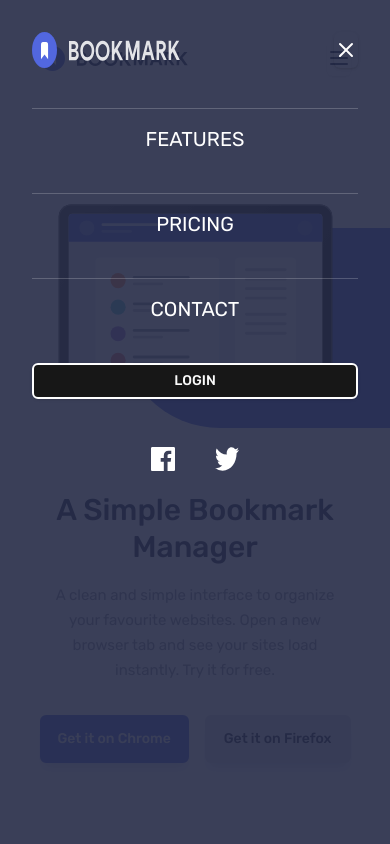
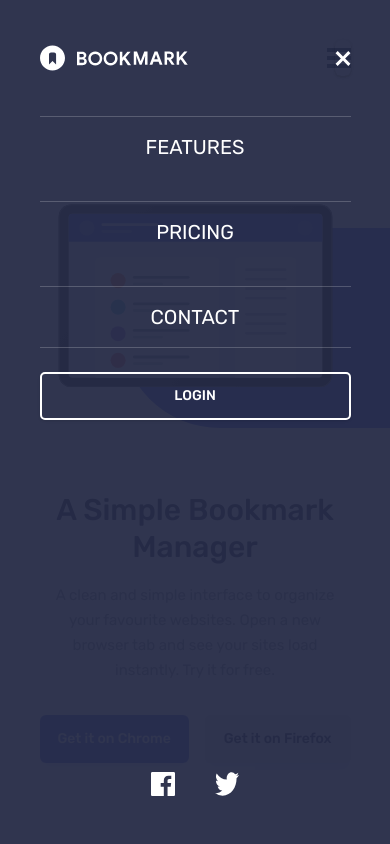
Before and after one commit to robcrock/bookmark-landing-page, a Next.js app: page / in a window 390 px wide. Both pictures are taken after a click on the button 338 px from the left and 58 px from the top of the page. Shown: the top 844 px of the page. Built offline with nearby package versions, Linux system fonts and the light colour scheme.

Commit message:
Mobile and Desktop builds done.

```diff
--- a/src/app/page.tsx
+++ b/src/app/page.tsx
@@ -21,7 +21,6 @@ import {
   CardFooter,
 } from "@/components/ui/card";
 import { useState } from "react";
-import { Menu, X } from "lucide-react";
 
 const commonTabsTriggerClasses =
   "text-very-dark-blue hover:text-soft-red data-[state=active]:border-soft-red after:bg-soft-red relative w-full rounded-none border-b border-[#495DCF] border-opacity-20 bg-transparent px-8 pb-[13px] font-normal text-opacity-75 after:absolute after:bottom-0 after:left-0 after:h-1 after:w-full after:scale-x-0 after:transition-transform focus-visible:ring-0 focus-visible:ring-offset-0 data-[state=active]:pb-[13px] data-[state=active]:shadow-none data-[state=active]:after:scale-x-100";
@@ -130,10 +129,15 @@ export default function Home() {
           </nav>
           <div className="flex flex-1 justify-end md:hidden">
             <Button
-              className="bg-transparent p-0 hover:bg-transparent"
+              className="bg-transparent p-0 shadow-none hover:bg-transparent"
               onClick={() => setMobileMenuOpen(!mobileMenuOpen)}
             >
-              <Menu className="h-6 w-6 text-very-dark-blue" />
+              <Image
+                src="/images/icon-hamburger.svg"
+                alt="Menu"
+                width={24}
+                height={18}
+              />
             </Button>
           </div>
           <div className="hidden md:flex md:flex-1 md:justify-end">
@@ -145,10 +149,11 @@ export default function Home() {
 
         {/* Mobile Menu */}
         {mobileMenuOpen && (
-          <div className="fixed inset-0 z-50 bg-very-dark-blue bg-opacity-90 p-8">
+          <div className="fixed inset-0 z-50 flex h-full w-full flex-col justify-between bg-very-dark-blue/95 pb-12 pt-10">
+            <div className="container mx-auto">
               <div className="flex justify-between">
                 <Image
-                src="/images/logo-bookmark-dark.svg"
+                  src="/images/logo-bookmark-menu.svg"
                   alt="Bookmark logo"
                   width={148}
                   height={25}
@@ -157,10 +162,15 @@ export default function Home() {
                   className="bg-transparent p-0 hover:bg-transparent"
                   onClick={() => setMobileMenuOpen(false)}
                 >
-                <X className="h-6 w-6 text-white" />
+                  <Image
+                    src="/images/icon-close.svg"
+                    alt="Close menu"
+                    width={16}
+                    height={15}
+                  />
                 </Button>
               </div>
-            <nav className="mt-10 flex flex-col items-center space-y-6 text-center text-xl text-white">
+              <nav className="mt-10 flex flex-col items-center space-y-6 border-b border-b-white/20 text-center text-xl text-white">
                 <Link
                   href="#features"
                   className="w-full border-t border-white/20 py-4"
@@ -179,11 +189,12 @@ export default function Home() {
                 >
                   CONTACT
                 </Link>
-              <Button className="mt-6 w-full border-2 border-white py-2">
+              </nav>
+              <Button className="mt-6 h-12 w-full rounded-[5px] border-2 border-white bg-transparent text-white">
                 LOGIN
               </Button>
-            </nav>
-            <div className="mt-12 flex justify-center space-x-10">
+            </div>
+            <div className="flex justify-center space-x-10">
               <Image
                 src="/images/icon-facebook.svg"
                 alt="Facebook"
```
Also changed, not shown: public/images/logo-bookmark-menu.svg (added). Lines whose indentation alone changed are shown as unchanged.
